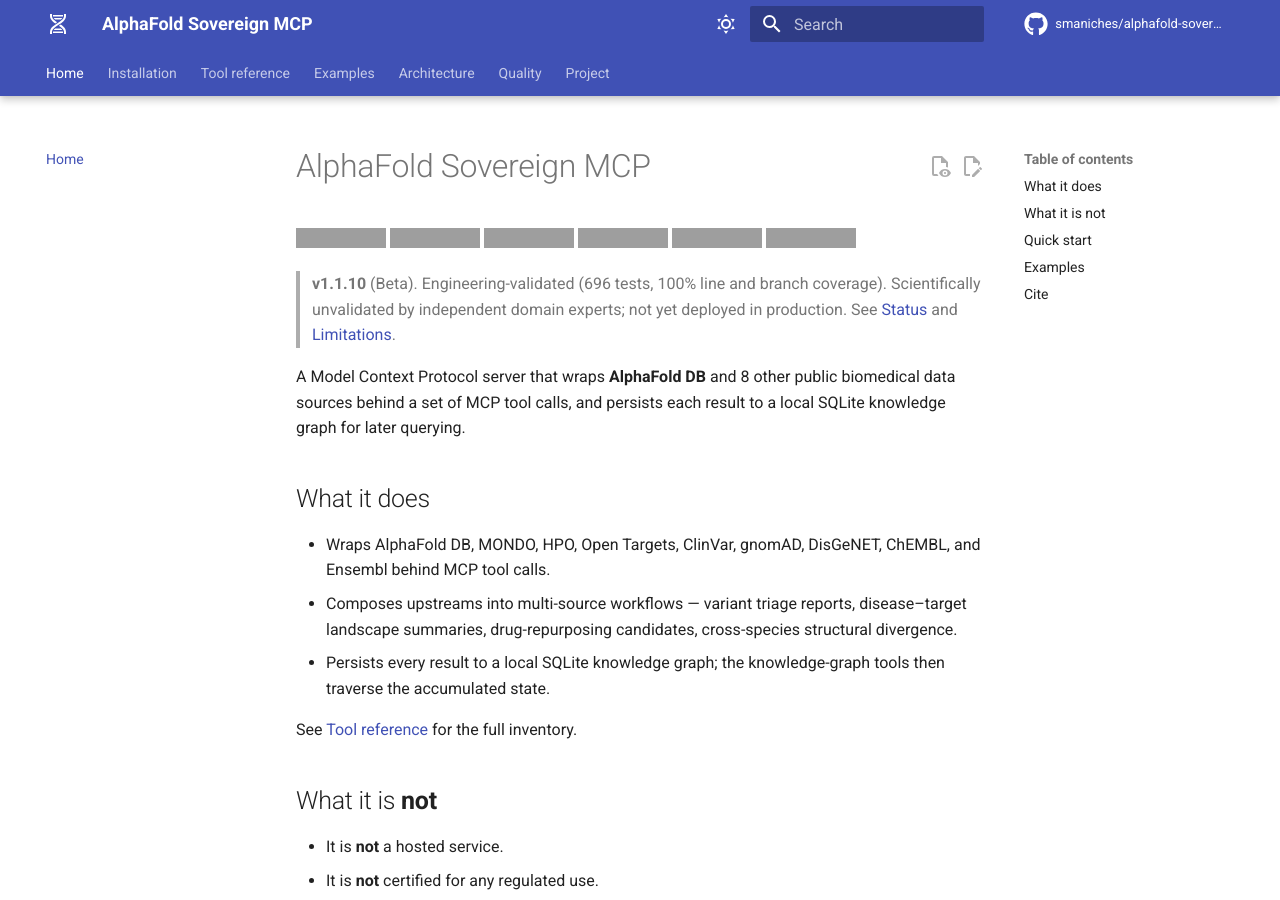
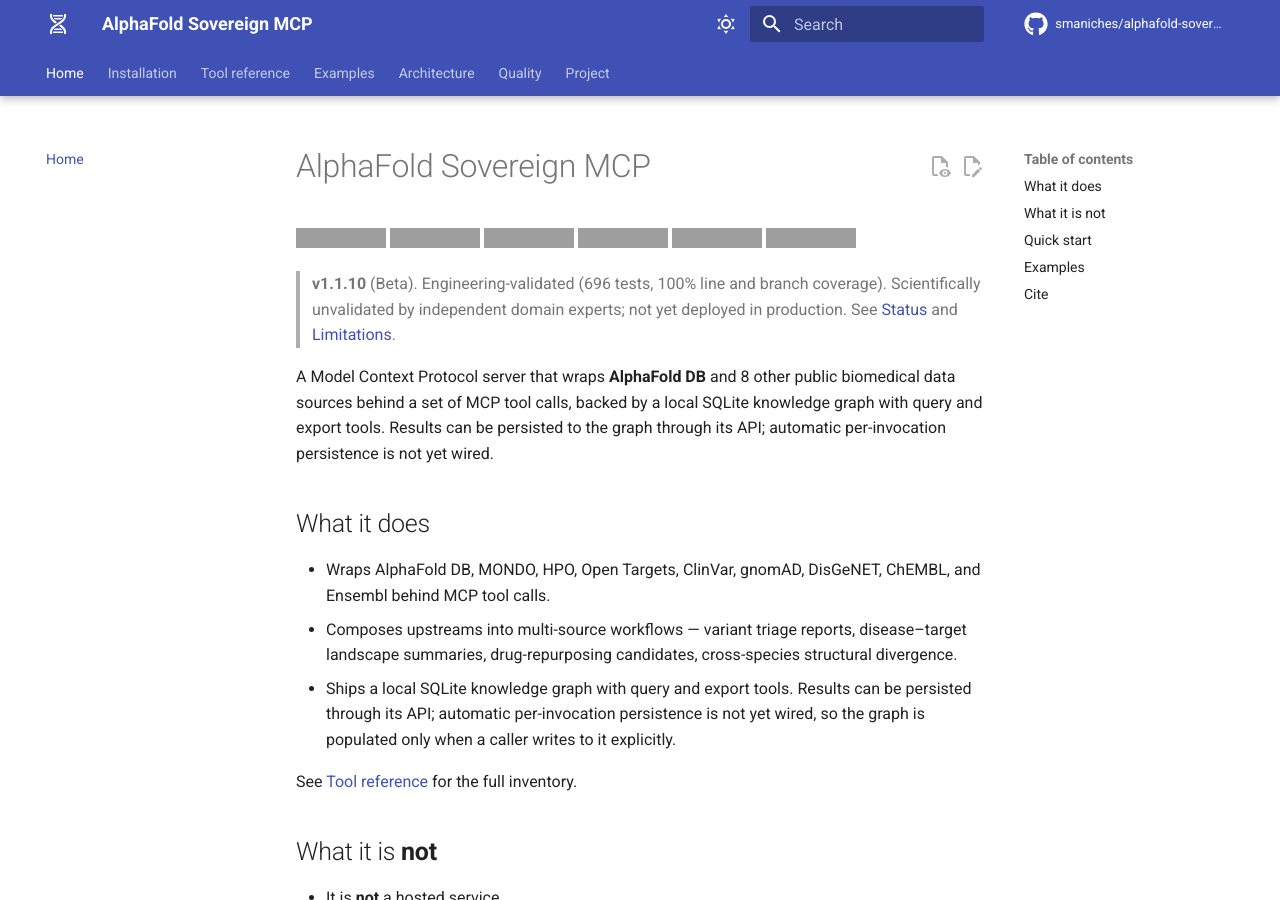
Before and after one commit to smaniches/alphafold-sovereign-mcp, an MkDocs documentation site: the page built from docs/index.md, in a window 1280 px wide and 900 px high, cut to the strip 0-900 px from the top of the window. Built offline with MkDocs 1.6.1 and Material for MkDocs 9.7.7, drawn with Linux system fonts in a browser that asks for light colours; comment, search, counter and statistics services are not loaded; grey boxes are pictures that could not be loaded.

Commit message:
docs: correct auto-persistence overclaim in README and docs
ARCHITECTURE.md (this PR) was corrected to state that the knowledge
graph is not auto-populated -- KnowledgeGraph.log_tool_invocation and
the store_* writers have no non-test callers in src/, and there is no
persistence middleware in the tool-dispatch path (server/stdio.py only
registers the @mcp.tool decorators; server/app.py holds the FastMCP
instance). README.md and docs/ still asserted the opposite, leaving the
repo internally inconsistent.

Corrected the four user-facing functional claims to match the code and
ARCHITECTURE.md:
- README.md:5, :45 -- "persists each/every tool result ... accumulates a
  queryable, exportable database" reframed: the KG ships with query and
  export tools; results can be persisted through its API, but automatic
  per-invocation persistence is not yet wired.
- docs/index.md:18, :28 -- same correction.
- docs/tools/index.md:29 -- "records every tool invocation" reframed
  around log_tool_invocation being available but not hooked into
  dispatch.

Left untouched (verified accurate or schema-intent, not functional
claims): docs/tools/index.md:11 (precision-medicine row -- generate_
variant_clinical_report genuinely wires Ensembl VEP + ClinVar + gnomAD +
AlphaMissense + AlphaFold, precision_medicine.py:44-51); README.md
architecture diagram and knowledge_graph.py:32 schema comments; the
variant_summary / drug_landscape views, which exist
(knowledge_graph.py:397, :419).

Documentation only; no behaviour change.

Author: Santiago Maniches (ORCID 0009-0005-6480-1987), TOPOLOGICA LLC.

Co-Authored-By: Claude Opus 4.8 (1M context) <noreply@anthropic.com>

```diff
--- a/docs/index.md
+++ b/docs/index.md
@@ -15,8 +15,9 @@
 
 A Model Context Protocol server that wraps **AlphaFold DB** and 8
 other public biomedical data sources behind a set of MCP tool calls,
-and persists each result to a local SQLite knowledge graph for later
-querying.
+backed by a local SQLite knowledge graph with query and export tools.
+Results can be persisted to the graph through its API; automatic
+per-invocation persistence is not yet wired.
 
 ## What it does
 
@@ -25,8 +26,10 @@ querying.
 - Composes upstreams into multi-source workflows — variant triage
   reports, disease–target landscape summaries, drug-repurposing
   candidates, cross-species structural divergence.
-- Persists every result to a local SQLite knowledge graph; the
-  knowledge-graph tools then traverse the accumulated state.
+- Ships a local SQLite knowledge graph with query and export tools.
+  Results can be persisted through its API; automatic per-invocation
+  persistence is not yet wired, so the graph is populated only when a
+  caller writes to it explicitly.
 
 See [Tool reference](tools/index.md) for the full inventory.
 
```
Also changed, not shown: README.md (+8 -5 lines), docs/tools/index.md (+5 -3 lines).
